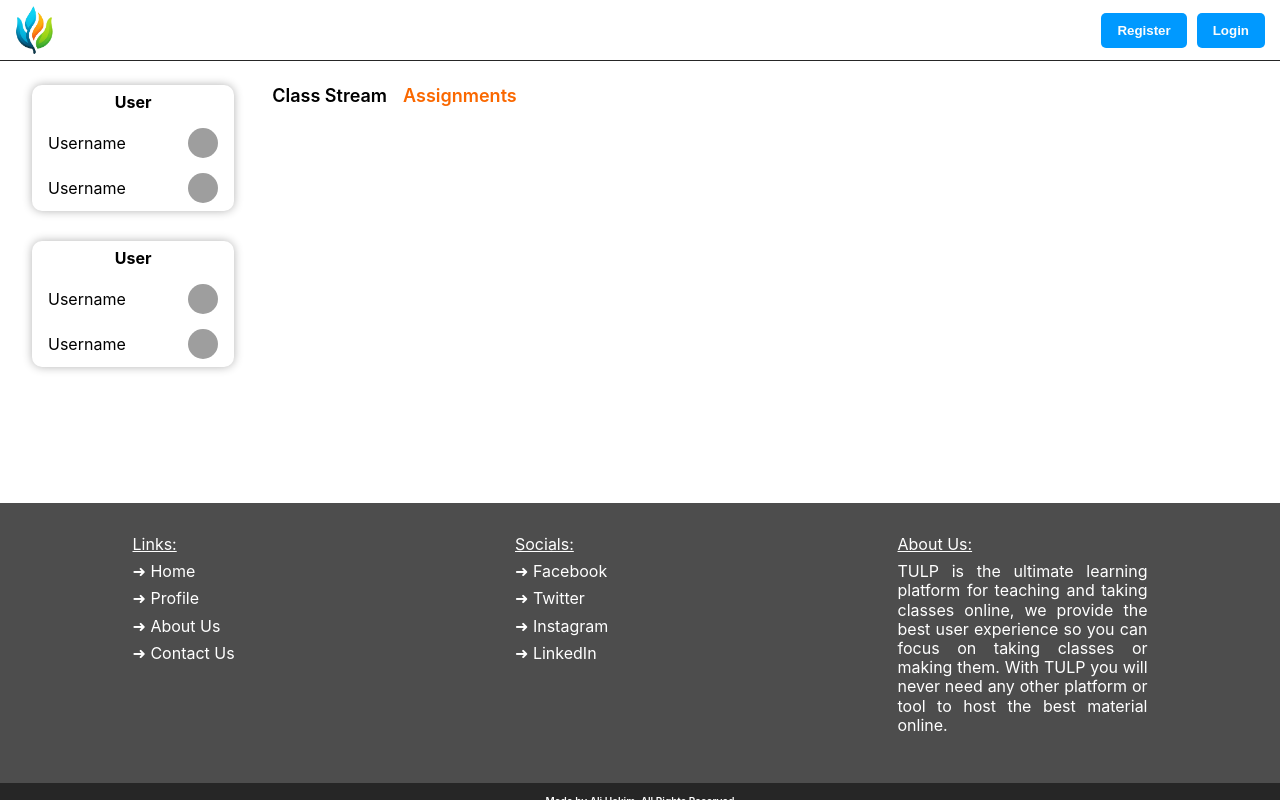
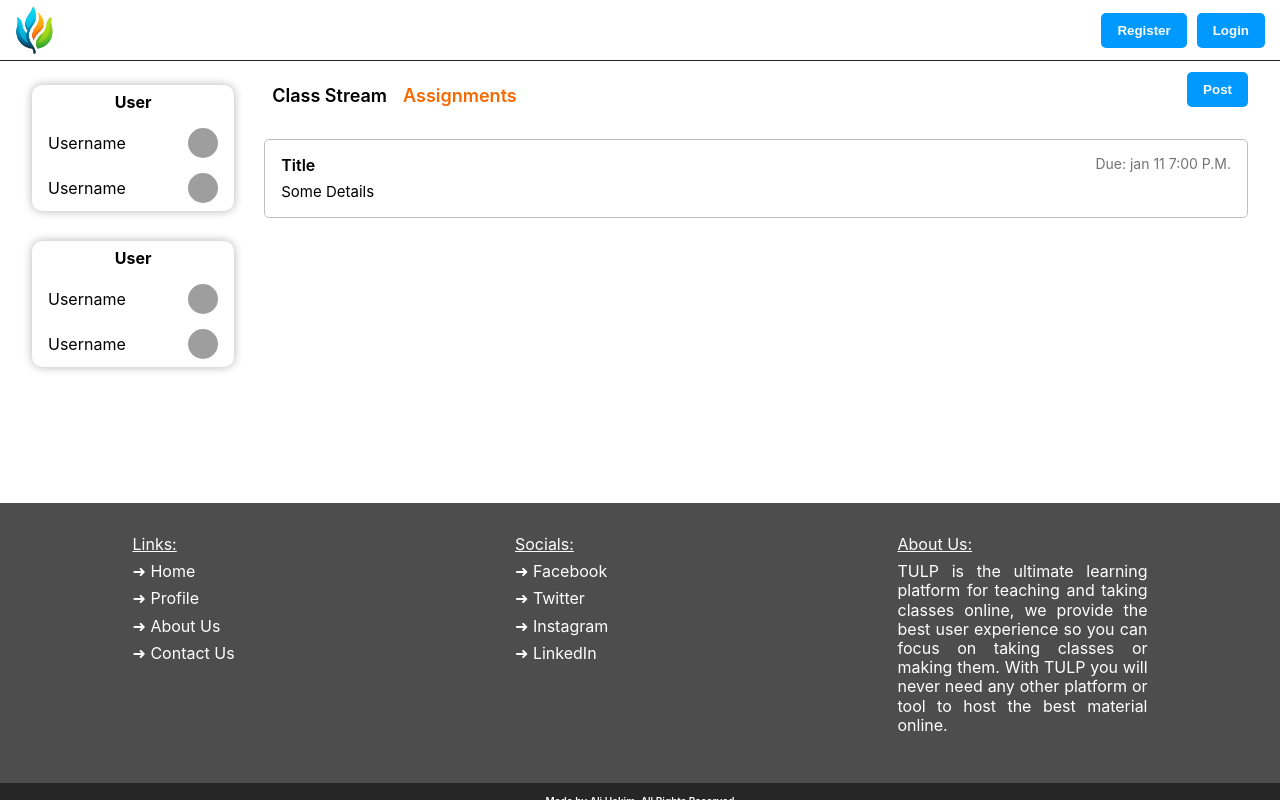
Before and after one commit to AliHakim773/TULP, a React (Vite) app in the folder tulp-frontend/: page /class/1/assignments in a window 1280 px wide. Built offline with nearby package versions, Linux system fonts and the light colour scheme.

Commit message:
Frontend: added assignment

```diff
--- a/tulp-frontend/src/components/ClassHome/Assignments/index.jsx
+++ b/tulp-frontend/src/components/ClassHome/Assignments/index.jsx
@@ -1,7 +1,20 @@
+import Button from "../../Base/Button"
+import AssignmentItem from "../AssignmentItem"
 import "./styles.css"
 
 const Assignments = () => {
-  return <div></div>
+  return (
+    <div className='class-assignment flex column w-100'>
+      <div className='class-assignment-header'>
+        <Button text='Post' />
+      </div>
+      <div className='assignment-main flex column w-100'>
+        {/* {test_post.map((post) => { */}
+        <AssignmentItem />
+        {/*  })} */}
+      </div>
+    </div>
+  )
 }
 
 export default Assignments
--- a/tulp-frontend/src/components/ClassHome/Assignments/styles.css
+++ b/tulp-frontend/src/components/ClassHome/Assignments/styles.css
@@ -0,0 +1,14 @@
+.class-assignment-header {
+  width: fit-content;
+  position: absolute;
+  right: 0%;
+  top: 0;
+  transform: translateY(-100%);
+}
+.assignment-main {
+  margin-top: 2rem;
+  gap: 20px;
+}
+.class-assignment {
+  position: relative;
+}
```
